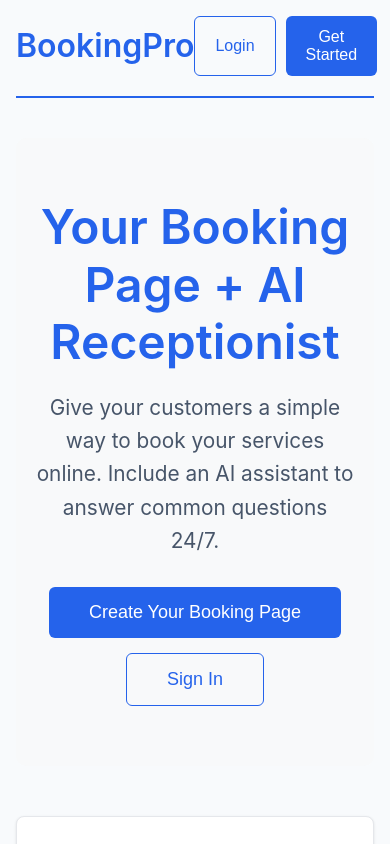
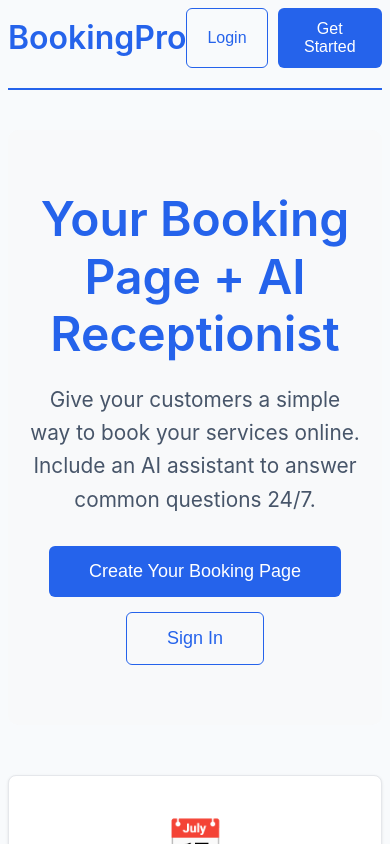
Before and after one commit to Mc2a14/local-services-booking-frontend, a React (Vite) app: page / in a window 390 px wide. Shown: the top 844 px of the page. Built offline with nearby package versions, Linux system fonts and the light colour scheme.

Commit message:
Reduce container top padding on mobile to ensure header is visible
- Reduce container padding from 16px to 8px on mobile
- Header and hero section will start closer to top of screen
- Less padding means content appears higher, less likely to be cut off

```diff
--- a/src/index.css
+++ b/src/index.css
@@ -87,7 +87,7 @@ code {
 .container {
   max-width: 1200px;
   margin: 0 auto;
-  padding: 16px;
+  padding: 8px; /* Reduced top padding for mobile */
 }
 
 @media (min-width: 768px) {
```
